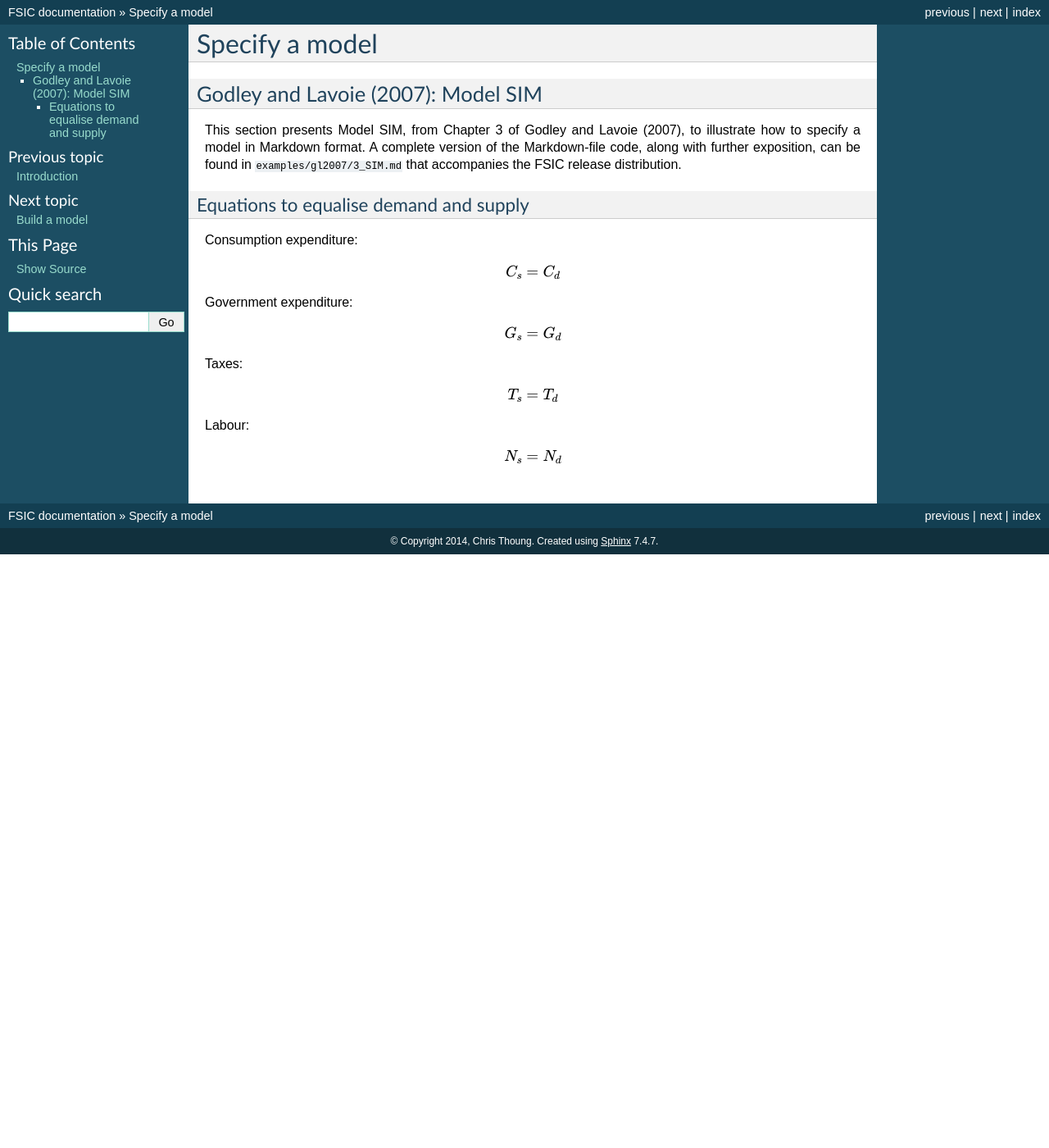
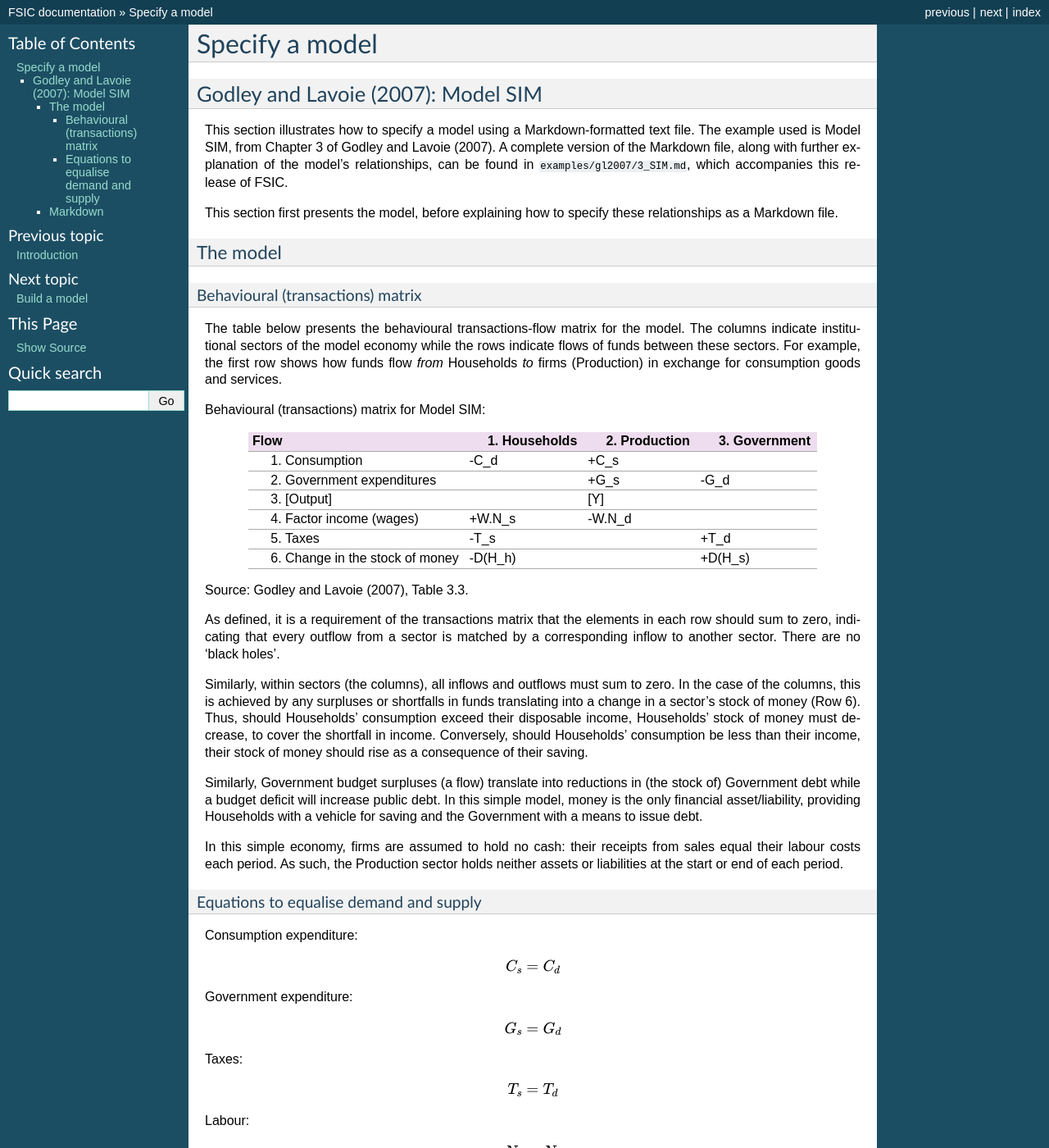
Before and after one commit to ChrisThoung/fsic-archive, a Sphinx documentation site: the page built from doc/source/specify.rst, in a window 1280 px wide and 1400 px high. Shown: the whole window at 82% size. Built offline with Sphinx 7.4.7, drawn with Linux system fonts in a browser that asks for light colours; the version number could not be read and is left out; some of the changed text lies outside the part shown.

Commit message:
Further work on documentation
Further work on documentation:

* Early work on documentation of core FSIC script (`fsic.py`)
* Minor edits to `solve.rst`
* Early work on `specify.rst`, to present Godley and Lavoie (2007) SIM
  model

```diff
--- a/doc/source/specify.rst
+++ b/doc/source/specify.rst
@@ -10,16 +10,73 @@ Specify a model
 Godley and Lavoie (2007): Model SIM
 ===================================
 
-This section presents Model SIM, from Chapter 3 of Godley and Lavoie (2007), to
-illustrate how to specify a model in Markdown format. A complete version of the
-Markdown-file code, along with further exposition, can be found in
-``examples/gl2007/3_SIM.md`` that accompanies the FSIC release distribution.
+This section illustrates how to specify a model using a Markdown-formatted text
+file. The example used is Model SIM, from Chapter 3 of Godley and Lavoie
+(2007). A complete version of the Markdown file, along with further explanation
+of the model's relationships, can be found in ``examples/gl2007/3_SIM.md``,
+which accompanies this release of FSIC.
+
+This section first presents the model, before explaining how to specify these
+relationships as a Markdown file.
+
+.. _gl2007-sim-model:
+
+The model
+---------
+
+.. _gl2007-flows:
+
+Behavioural (transactions) matrix
+~~~~~~~~~~~~~~~~~~~~~~~~~~~~~~~~~
+
+The table below presents the behavioural transactions-flow matrix for the
+model. The columns indicate institutional sectors of the model economy while the
+rows indicate flows of funds between these sectors. For example, the first row
+shows how funds flow *from* Households *to* firms (Production) in exchange for
+consumption goods and services.
+
+Behavioural (transactions) matrix for Model SIM:
+
+================================  ==============  ==============  ==============
+Flow                               1. Households   2. Production   3. Government
+================================  ==============  ==============  ==============
+1. Consumption                              -C_d            +C_s
+2. Government expenditures                                  +G_s            -G_d
+3. [Output]                                                  [Y]
+4. Factor income (wages)                  +W.N_s          -W.N_d
+5. Taxes                                    -T_s                            +T_d
+6. Change in the stock of money          -D(H_h)                         +D(H_s)
+================================  ==============  ==============  ==============
+
+Source: Godley and Lavoie (2007), Table 3.3.
+
+As defined, it is a requirement of the transactions matrix that the elements in
+each row should sum to zero, indicating that every outflow from a sector is
+matched by a corresponding inflow to another sector. There are no 'black holes'.
+
+Similarly, within sectors (the columns), all inflows and outflows must sum to
+zero. In the case of the columns, this is achieved by any surpluses or
+shortfalls in funds translating into a change in a sector's stock of money (Row
+6). Thus, should Households' consumption exceed their disposable income,
+Households' stock of money must decrease, to cover the shortfall in
+income. Conversely, should Households' consumption be less than their income,
+their stock of money should rise as a consequence of their saving.
+
+Similarly, Government budget surpluses (a flow) translate into reductions in
+(the stock of) Government debt while a budget deficit will increase public
+debt. In this simple model, money is the only financial asset/liability,
+providing Households with a vehicle for saving and the Government with a means
+to issue debt.
+
+In this simple economy, firms are assumed to hold no cash: their receipts from
+sales equal their labour costs each period. As such, the Production sector holds
+neither assets or liabilities at the start or end of each period.
 
 
 .. _gl2007-sim-ds:
 
 Equations to equalise demand and supply
----------------------------------------
+~~~~~~~~~~~~~~~~~~~~~~~~~~~~~~~~~~~~~~~
 
 Consumption expenditure:
 
@@ -40,3 +97,36 @@ Labour:
 
 .. math::
    N_s = N_d
+
+
+.. _gl2007-sim-markdown:
+
+Markdown
+--------
+
+Markdown_ is a formatting syntax that is intended to be easy to read even in its
+plain text form, while being suitable for conversion to other formats
+(principally HTML). Pandoc_ is a tool that implements a variant of Markdown and
+allows for conversion to a range of output formats, including PDF and Microsoft
+Word ``docx``.
+
+.. _Markdown: http://daringfireball.net/projects/markdown/
+.. _Pandoc: http://pandas.pydata.org/
+
+Markdown allows text to be interspersed by code blocks. For this reason,
+Markdown is the input-file format that has been chosen to specify models for
+FSIC:
+
+#. The user can document their model using text and LaTeX as necessary,
+   alongside the actual code blocks that will define the model i.e. all code and
+   documentation is in **one** place
+#. The model specification is easily converted to alternative formats for
+   publishing/dissemination
+#. As a text file, the model specification is easily shared and version
+   controlled
+
+In these respects, a model specified in this way facilitates replication and
+thus reproducible research. The rationale for ``R Markdown`` (which has informed
+some of the implementation of FSIC in this respect) is similar: to intersperse
+exposition and explanation with the actual code to carry out statistical
+analysis in ``R``.
```
Also changed, not shown: doc/source/script.rst (+15 -0 lines), doc/source/solve.rst (+29 -5 lines).
